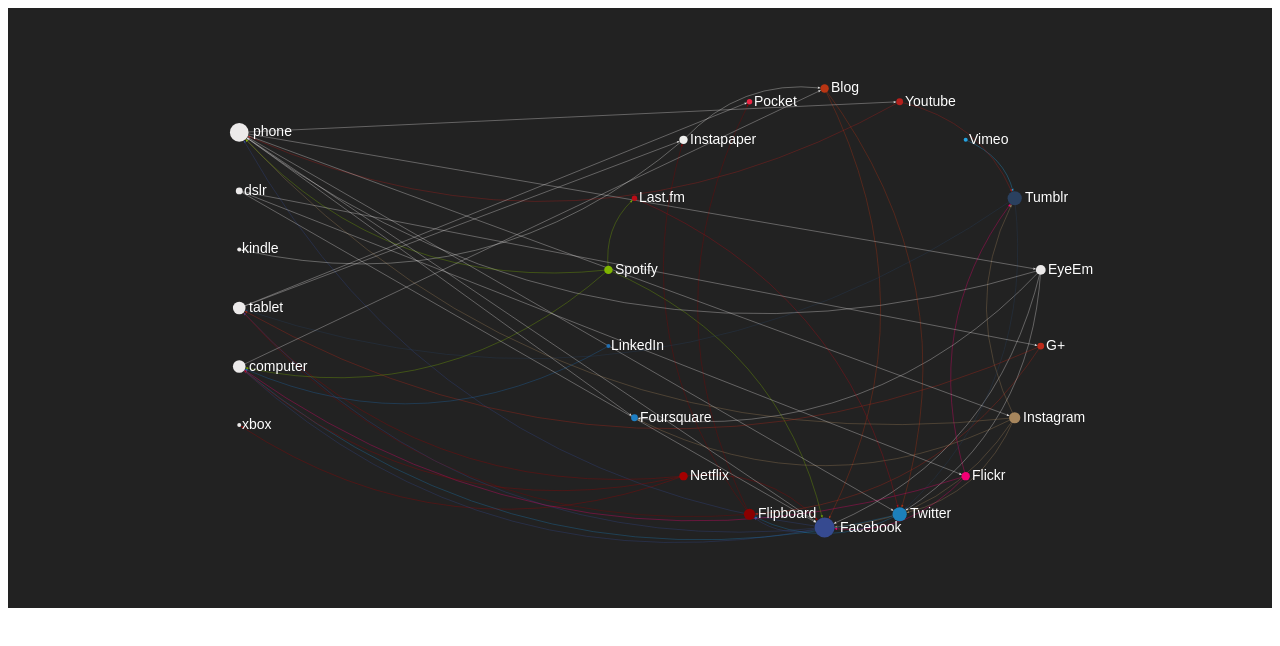
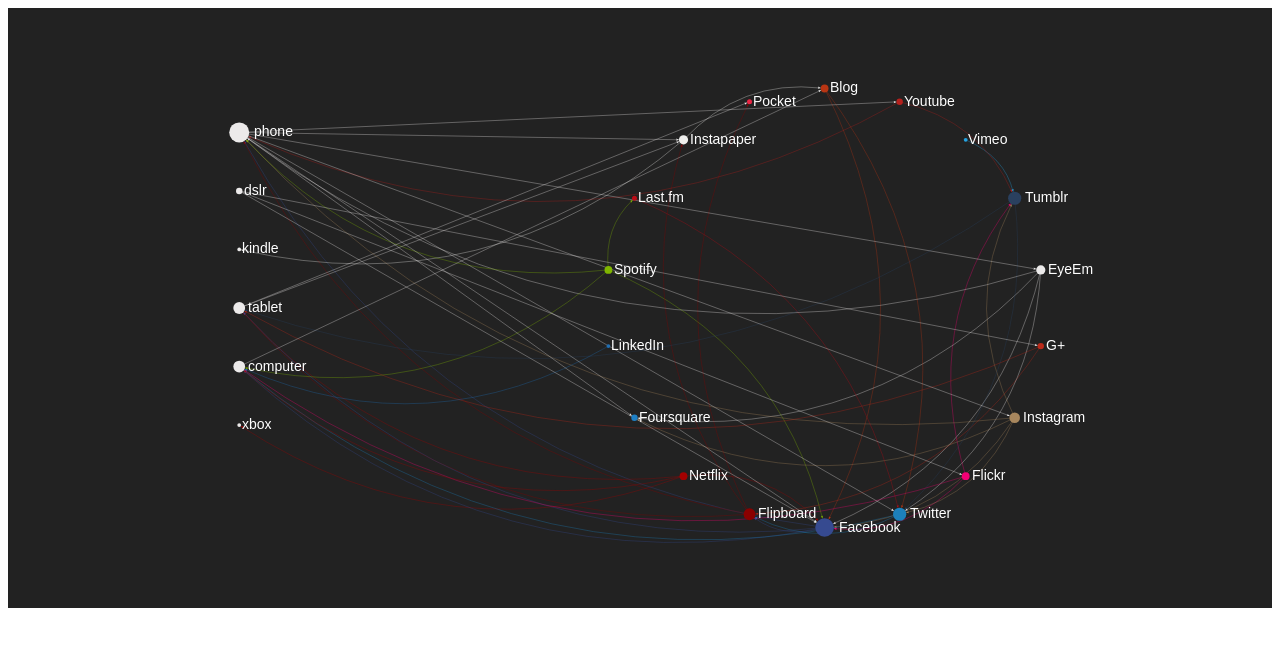
Before and after one commit to dramalho/digital-life-graph, a plain HTML site: page examples/index.html in a window 1280 px wide. Drawn offline with Linux system fonts and the light colour scheme.

Commit message:
less debugging please :)

```diff
--- a/examples/digital_life_graph_builder.js
+++ b/examples/digital_life_graph_builder.js
@@ -66,7 +66,6 @@
             position = _this.nodePositionInALine(nodes.length, idx);
             position.y = position.y * style.distance;
         }
-        console.log('--');
         position.x = position.x + x_offset;
         return _this.sigma_instance.addNode(_this.nodeId(el[0]), {
           label: el[0],
--- a/examples/index.html
+++ b/examples/index.html
@@ -89,6 +89,7 @@
         ['phone','twitter'],
         ['phone','youtube'],
         ['phone','foursquare'],
+        ['phone','instapaper'],
         ['computer','blog'],
         ['tablet', 'instapaper'],
         ['tablet', 'pocket']
@@ -101,13 +102,18 @@
         ['facebook','phone'],
         ['youtube','phone'],
         ['spotify','phone'],
+        ['flipboard','phone'],
+
         ['instapaper','kindle'],
+
         ['flipboard','tablet'],
         ['g+','tablet'],
         ['netflix','tablet'],
         ['tumblr','tablet'],
+        ['facebook','tablet'],
+
         ['netflix','xbox'],
-        ['facebook','tablet'],
+
         ['facebook','computer'],
         ['flickr','computer'],
         ['twitter','computer'],
```
